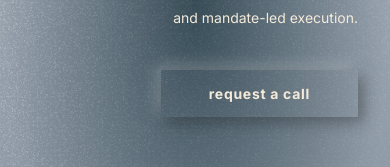
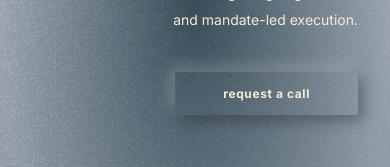
Before and after one commit to 24dv/almara, a React (Vite) app: page /services in a window 390 px wide. Shown: the part 421-588 px from the top of the page. Built offline with nearby package versions, Linux system fonts and the light colour scheme; a web font is replaced by a local one.

Commit message:
Style request a call button

```diff
--- a/src/pages/Services.tsx
+++ b/src/pages/Services.tsx
@@ -100,7 +100,7 @@ const Services = () => {
             </p>
           </div>
           <div className="pt-6">
-            <Button variant="call" size="call" className="font-helvetica-now">request a call</Button>
+            <Button variant="call" size="call" className="font-helvetica-now text-xs sm:text-sm">request a call</Button>
           </div>
             </div>
           </div>
```
